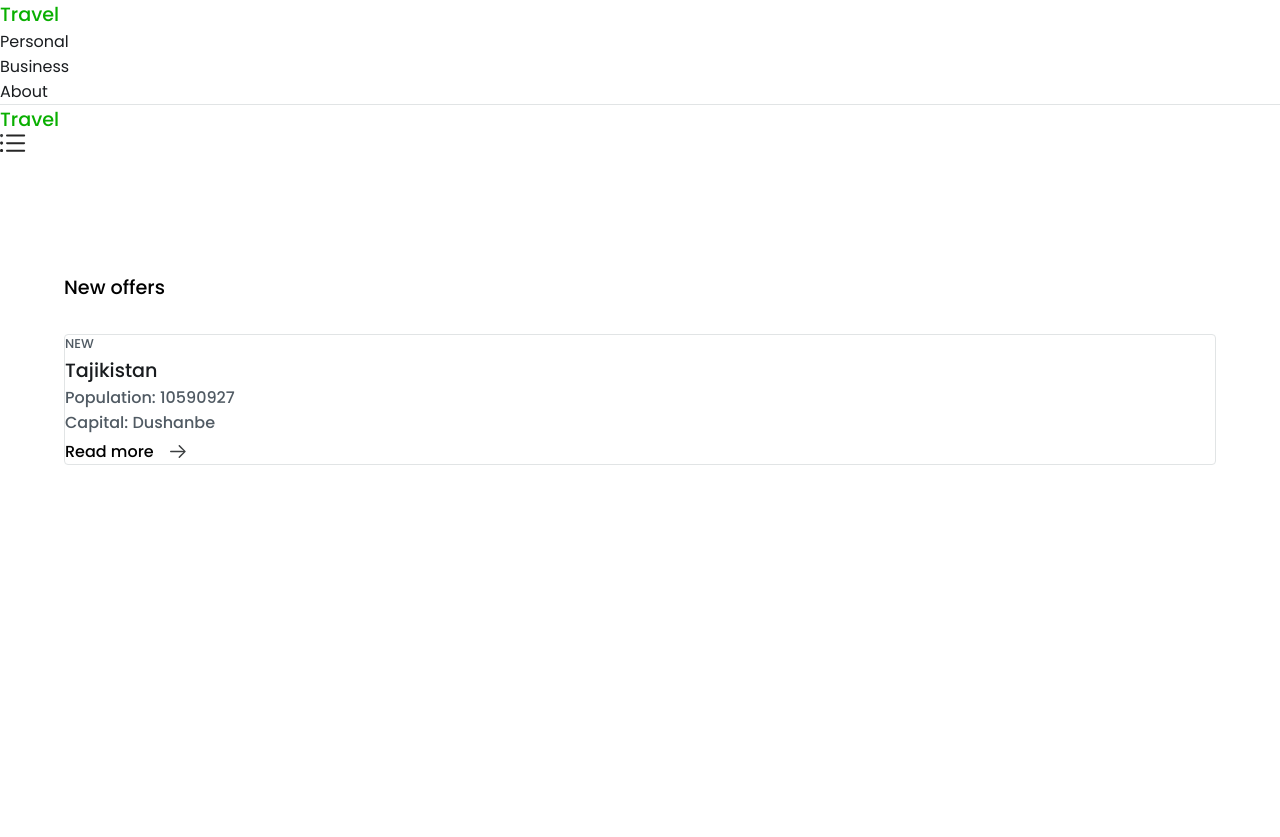
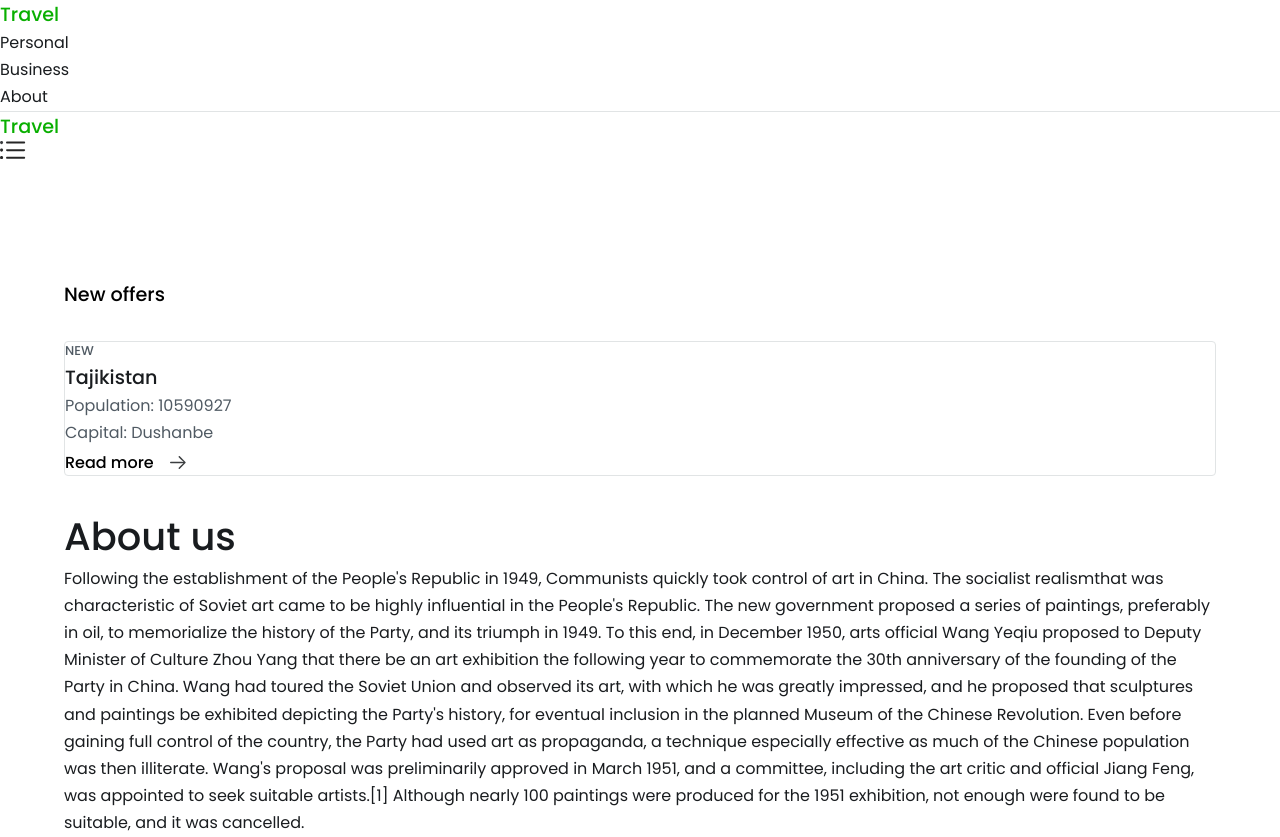
Before and after one commit to sopo/countries-app, a React (Vite) app: page / in a window 1280 px wide. Before the commit the page ends 800 px from the top, so only its background shows below. Built offline with nearby package versions, Linux system fonts and the light colour scheme.

Commit message:
Add article page layout and about page

```diff
--- a/src/App.tsx
+++ b/src/App.tsx
@@ -1,6 +1,8 @@
+
 import "@/global-css/containers.css";
 import DefaultLayout from "./layouts/default";
 import DefaultHome from "./pages/home/views/default-home";
+import About from "./pages/about/views";
 
 
 const App: React.FC = () => {
@@ -8,6 +10,7 @@ const App: React.FC = () => {
     <>
        <DefaultLayout>
           <DefaultHome />
+          <About />
        </DefaultLayout>
     </>
   );
--- a/src/index.css
+++ b/src/index.css
@@ -74,9 +74,14 @@ p {
 }
 .paragraph-l {
   font-size: 1.6rem;
+  line-height: 2.72rem;
+  font-weight: 400;
+
 }
 .paragraph-m {
   font-size: 1rem;
+  line-height: 1.7rem;
+  font-weight: 400;
 }
 .paragraph-s {
   font-size: 0.8rem;
--- /dev/null
+++ b/src/layouts/article/article-layout.module.css
@@ -0,0 +1,6 @@
+.article-container{
+    width: 860px;
+}
+.article-title{
+    margin-top: 56px;
+}
--- /dev/null
+++ b/src/layouts/article/index.tsx
@@ -0,0 +1,14 @@
+import styles from './article-layout.module.css'
+interface Content{
+    title: string;
+    text: string;
+}
+const ArticleLayout: React.FC<{content: Content}> = ({ content }) => {
+    return(
+        <div className={`container-xl ${styles.articleContainer}`}>
+            <h1 className={`primary-text title-l ${styles.articleTitle}`}>{content.title}</h1>
+            <p className='primary-text paragraph-m'>{content.text}</p>
+        </div>
+    )
+}
+export default ArticleLayout;
--- /dev/null
+++ b/src/pages/about/views/index.tsx
@@ -0,0 +1,11 @@
+import ArticleLayout from "@/layouts/article";
+const content = {
+    title: 'About us',
+    text: `Following the establishment of the People's Republic in 1949, Communists quickly took control of art in China. The socialist realismthat was characteristic of Soviet art came to be highly influential in the People's Republic. The new government proposed a series of paintings, preferably in oil, to memorialize the history of the Party, and its triumph in 1949. To this end, in December 1950, arts official Wang Yeqiu proposed to Deputy Minister of Culture Zhou Yang that there be an art exhibition the following year to commemorate the 30th anniversary of the founding of the Party in China. Wang had toured the Soviet Union and observed its art, with which he was greatly impressed, and he proposed that sculptures and paintings be exhibited depicting the Party's history, for eventual inclusion in the planned Museum of the Chinese Revolution. Even before gaining full control of the country, the Party had used art as propaganda, a technique especially effective as much of the Chinese population was then illiterate. Wang's proposal was preliminarily approved in March 1951, and a committee, including the art critic and official Jiang Feng, was appointed to seek suitable artists.[1] Although nearly 100 paintings were produced for the 1951 exhibition, not enough were found to be suitable, and it was cancelled. `
+  }
+const About: React.FC = () =>{
+    return(
+        <ArticleLayout content={content}/>
+    )
+}
+export default About;
```
